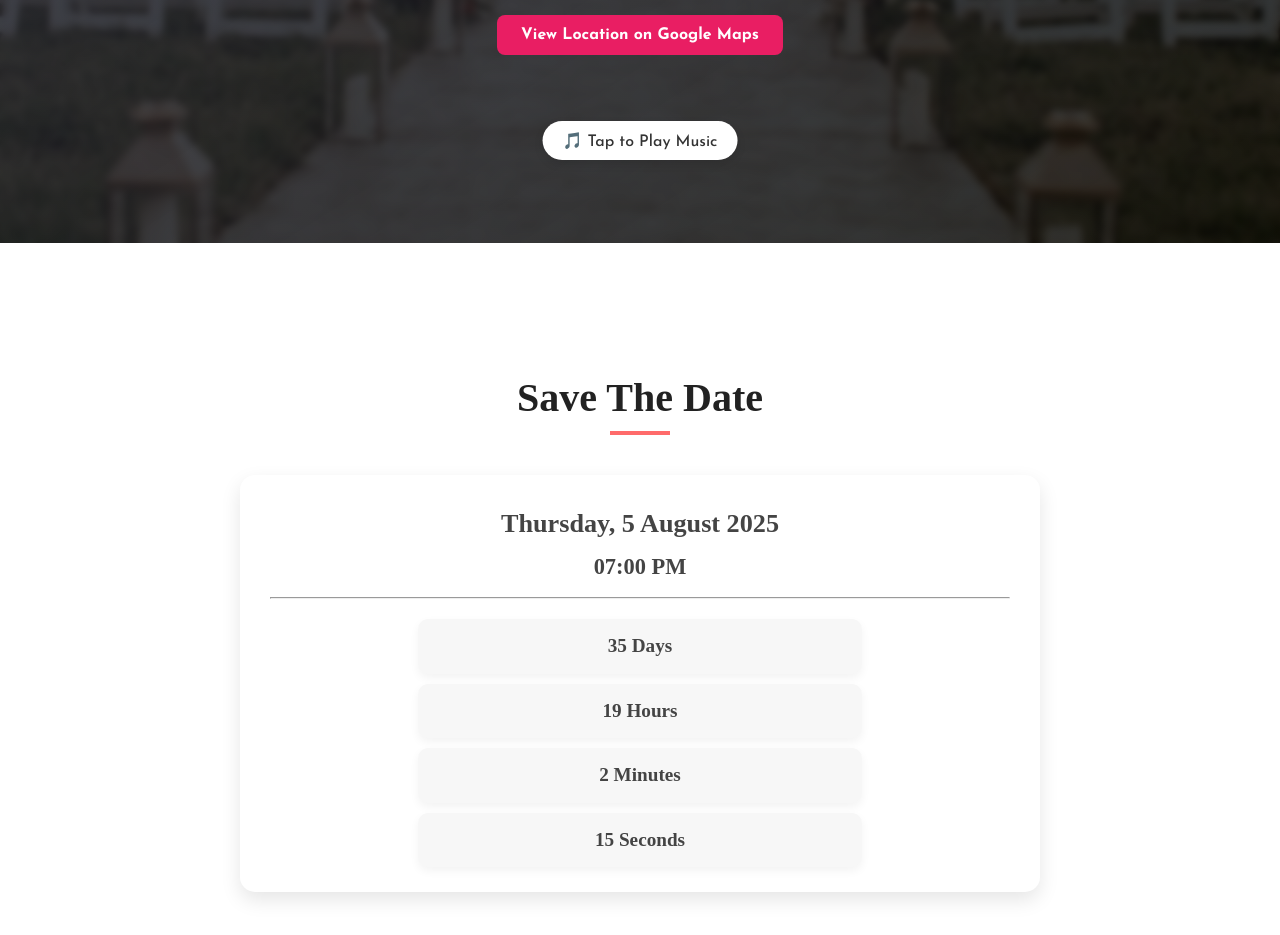
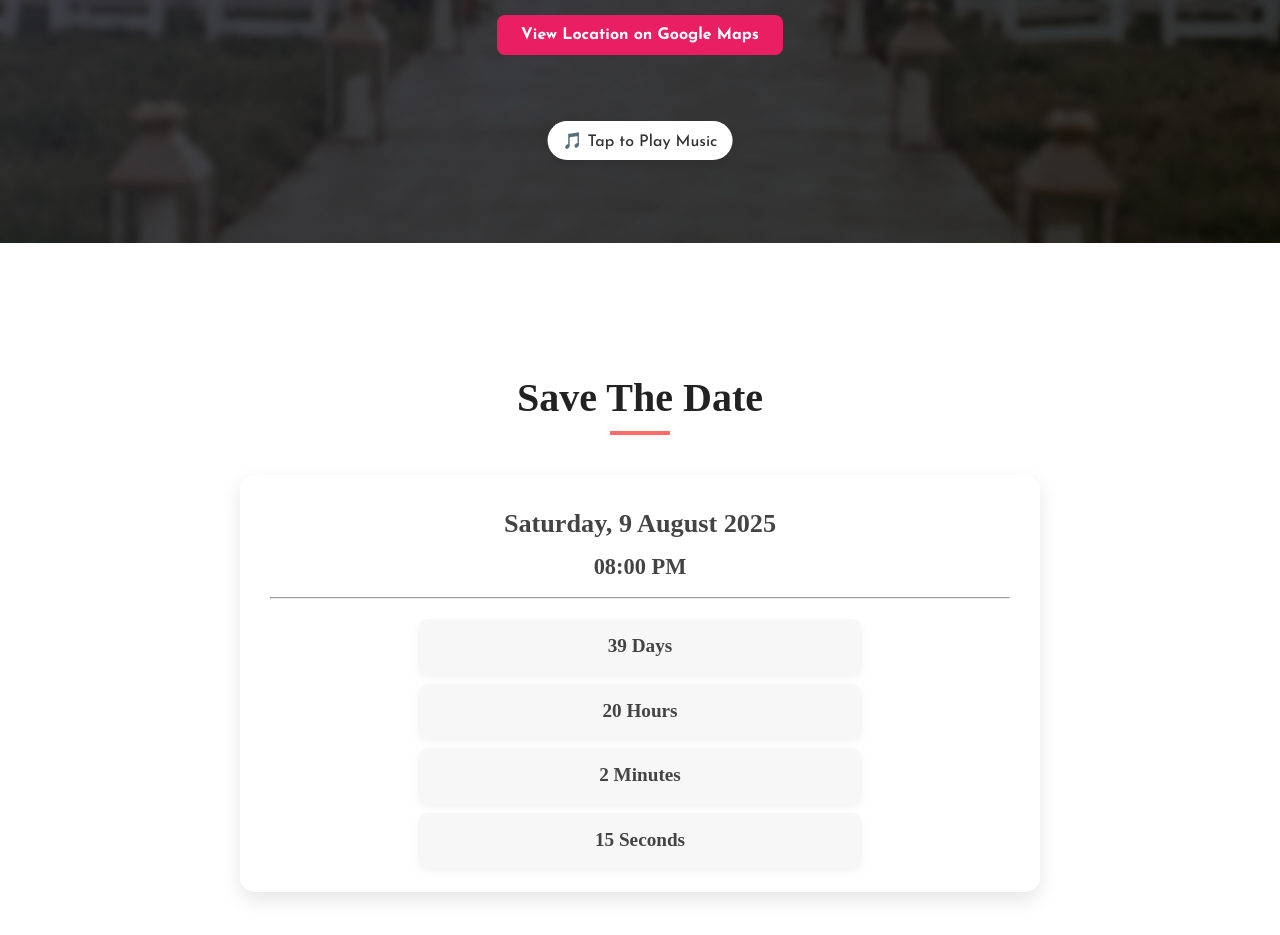
Before and after one commit to YousefAbdulati/wedding-invitation, a React (Vite) app: page / in a window 1280 px wide. Shown: the part 620-1555 px from the top of the page. Built offline with nearby package versions, Linux system fonts and the light colour scheme; no server answers.

Commit message:
Update Date

```diff
--- a/src/App.css
+++ b/src/App.css
@@ -693,7 +693,7 @@
   transform: translateX(-50%);
   background: #fff;
   color: #333;
-  padding: 10px 20px;
+  padding: 10px 15px;
   border-radius: 30px;
   font-size: 1rem;
   font-family: "Josefin Sans", sans-serif;
--- a/src/components/DateSection.jsx
+++ b/src/components/DateSection.jsx
@@ -5,7 +5,7 @@ export default function DateSection() {
   const [timeLeft, setTimeLeft] = useState({ days: 0, hours: 0, minutes: 0, seconds: 0 });
 
   useEffect(() => {
-    const targetDate = new Date('2025-08-05T19:00:00');
+    const targetDate = new Date('2025-08-09T20:00:00');
 
     const updateCountdown = () => {
       const now = new Date();
@@ -35,8 +35,8 @@ export default function DateSection() {
         <h2 className="section-title">Save The Date</h2>
         <div className="time-card">
           <div className="card-text">
-            <h3>Thursday, 5 August 2025</h3>
-            <h4>07:00 PM</h4>
+            <h3>Saturday, 9 August 2025</h3>
+            <h4>08:00 PM</h4>
           </div>
           <hr />
           <div className="countdown">
--- a/src/components/PhotoSlider.jsx
+++ b/src/components/PhotoSlider.jsx
@@ -6,6 +6,8 @@ const images = ['img/p2.png', 'img/p3.jpg', 'img/p4.jpg'];
 export default function PhotoSlider() {
   const [index, setIndex] = useState(0);
   const intervalRef = useRef(null);
+  const [touchStartX, setTouchStartX] = useState(null);
+  const [touchEndX, setTouchEndX] = useState(null);
 
   const nextSlide = () => setIndex((prev) => (prev + 1) % images.length);
   const prevSlide = () => setIndex((prev) => (prev - 1 + images.length) % images.length);
@@ -21,11 +23,34 @@ export default function PhotoSlider() {
     intervalRef.current = setInterval(nextSlide, 5000);
   };
 
+  const handleTouchStart = (e) => setTouchStartX(e.touches[0].clientX);
+  const handleTouchMove = (e) => setTouchEndX(e.touches[0].clientX);
+  const handleTouchEnd = () => {
+    if (touchStartX !== null && touchEndX !== null) {
+      const distance = touchStartX - touchEndX;
+      const swipeThreshold = 50;
+      if (distance > swipeThreshold) {
+        nextSlide();
+        resetTimer();
+      } else if (distance < -swipeThreshold) {
+        prevSlide();
+        resetTimer();
+      }
+    }
+    setTouchStartX(null);
+    setTouchEndX(null);
+  };
+
   return (
     <section id="photos" className="image-slider section">
       <div className="container">
         <h2 className="section-title">Our Photos</h2>
-        <div className="slider-container">
+        <div
+          className="slider-container"
+          onTouchStart={handleTouchStart}
+          onTouchMove={handleTouchMove}
+          onTouchEnd={handleTouchEnd}
+        >
           <div
             className="slider"
             style={{ transform: `translateX(-${index * 100}%)` }}
@@ -59,7 +84,7 @@ export default function PhotoSlider() {
           {images.map((_, i) => (
             <button
               key={i}
-              className={i === index ? "active" : ""}
+              className={i === index ? 'active' : ''}
               onClick={() => {
                 goToSlide(i);
                 resetTimer();
```
